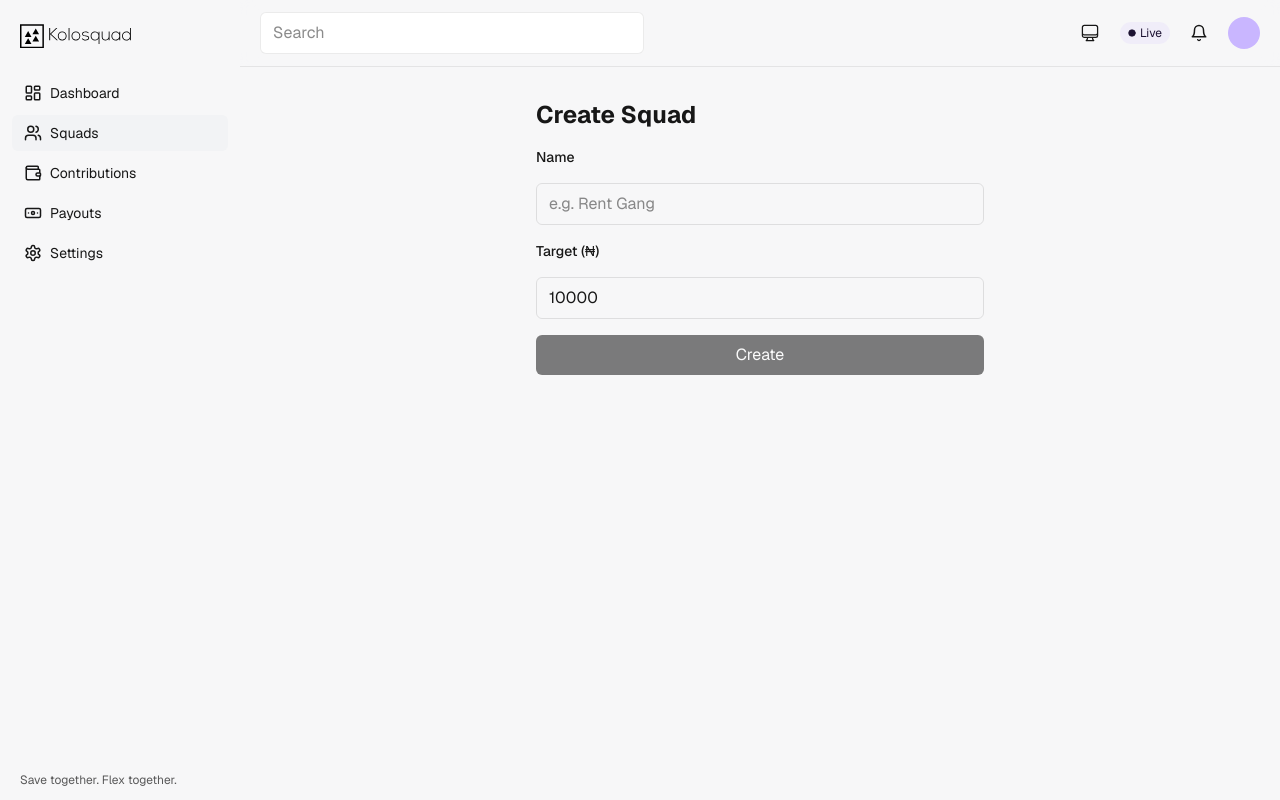
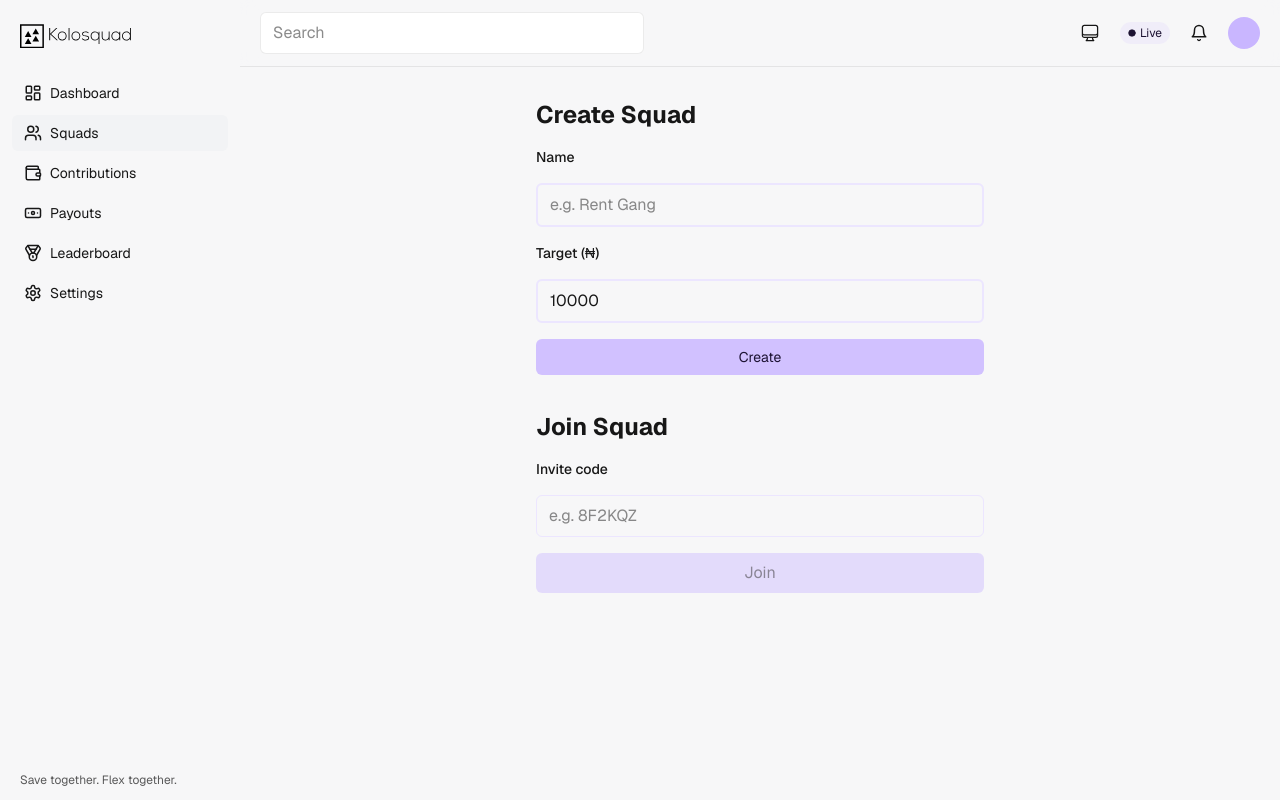
Before and after one commit to Derin-09/KoloSquad, a Next.js app: page /squads/new in a window 1280 px wide. Built offline with nearby package versions, Linux system fonts and the light colour scheme; no server answers.

Commit message:
refactor: adjusting code

```diff
--- a/app/(app)/contributions/page.tsx
+++ b/app/(app)/contributions/page.tsx
@@ -15,7 +15,7 @@ export default function ContributionsPage() {
           <span className="badge-soft">Last 30 days</span>
         </div>
         <div className="text-sm opacity-70">
-          No contributions yet. When you start contributing to a squad, they&apos;ll show up here.
+          No contributions yet. When you start contributing to a squad, they&apos;ll show up here. <span> <a href="/contribute" className=" text-[color:var(--accent)] hover:brightness-95 text-sm">Contribute</a></span>
         </div>
       </section>
 
--- a/app/(app)/squads/new/page.tsx
+++ b/app/(app)/squads/new/page.tsx
@@ -3,6 +3,7 @@
 import { useState } from "react";
 import { supabase } from "@/lib/supabase/client";
 import { useRouter } from "next/navigation";
+import JoinSquadPage from "../join/page";
 
 export default function NewSquadPage() {
   const router = useRouter();
@@ -14,6 +15,8 @@ export default function NewSquadPage() {
   const createSquad = async () => {
     setError(null);
     setLoading(true);
+    console.log('name is ' + name)
+    console.log('User:', (await supabase.auth.getUser()).data.user)
     try {
       const { data: auth } = await supabase.auth.getUser();
       if (!auth.user) throw new Error("Sign in required");
@@ -39,7 +42,9 @@ export default function NewSquadPage() {
 
       <label className="block text-sm font-medium">Name</label>
       <input
-        className="w-full rounded-md border border-black/10 dark:border-white/15 bg-transparent px-3 py-2"
+        // className="w-full rounded-md border border-black/10 dark:border-white/15 bg-transparent px-3 py-2"
+
+        className="w-full rounded-md border-2 border-[color:var(--accent-input)] focus:border-[color:var(--accent-input-focus)] outline-none px-3 py-2 transition-colors"
         value={name}
         onChange={(e) => setName(e.target.value)}
         placeholder="e.g. Rent Gang"
@@ -48,7 +53,9 @@ export default function NewSquadPage() {
       <label className="block text-sm font-medium">Target (₦)</label>
       <input
         type="number"
-        className="w-full rounded-md border border-black/10 dark:border-white/15 bg-transparent px-3 py-2"
+        // className="w-full rounded-md border border-black/10 dark:border-white/15 bg-transparent px-3 py-2"
+
+        className="w-full rounded-md border-2 border-[color:var(--accent-input)] focus:border-[color:var(--accent-input-focus)] outline-none px-3 py-2 transition-colors"
         value={target}
         onChange={(e) => setTarget(Number(e.target.value))}
       />
@@ -56,12 +63,18 @@ export default function NewSquadPage() {
       <button
         onClick={createSquad}
         disabled={loading || !name || target <= 0}
-        className="w-full rounded-md bg-black text-white dark:bg-white dark:text-black px-3 py-2 disabled:opacity-50"
+        // className="w-full rounded-md bg-black text-white dark:bg-white dark:text-black px-3 py-2 disabled:opacity-50"
+        className="w-full rounded-md bg-[color:var(--accent-button)] text-[color:var(--accent-foreground)] px-3 py-2 hover:brightness-95 text-sm"
       >
         {loading ? "Creating..." : "Create"}
       </button>
 
       {error && <p className="text-sm text-red-600 dark:text-red-400">{error}</p>}
+
+
+      <div className="pt-5">
+        <JoinSquadPage />
+      </div>
     </main>
   );
 }
--- a/components/layout/Sidebar.tsx
+++ b/components/layout/Sidebar.tsx
@@ -2,7 +2,7 @@
 
 import Link from "next/link";
 import { usePathname } from "next/navigation";
-import { LayoutDashboard, Users, Wallet, Banknote, Settings } from "lucide-react";
+import { LayoutDashboard, Users, Wallet, Banknote, Settings, Medal } from "lucide-react";
 import { clsx } from "clsx";
 import { Logo } from "@/components/Logo";
 
@@ -11,6 +11,7 @@ const nav = [
   { href: "/squads/new", label: "Squads", icon: Users },
   { href: "/contributions", label: "Contributions", icon: Wallet },
   { href: "/payouts", label: "Payouts", icon: Banknote },
+  { href: "/leaderboard", label: "Leaderboard", icon: Medal },
   { href: "/settings", label: "Settings", icon: Settings },
 ];
 
--- a/components/marketing/Navbar.tsx
+++ b/components/marketing/Navbar.tsx
@@ -55,14 +55,14 @@ export default function MarketingNavbar() {
           >
             FAQs
           </motion.a>
-          <motion.a
+          {/* <motion.a
             className="opacity-80 hover:opacity-100 transition-opacity"
             href="/leaderboard"
             whileHover={{ y: -2 }}
             transition={{ duration: 0.2 }}
           >
             Leaderboard
-          </motion.a>
+          </motion.a> */}
         </motion.div>
 
         <motion.div
--- a/lib/supabase/client.ts
+++ b/lib/supabase/client.ts
@@ -4,8 +4,29 @@ const supabaseUrl = process.env.NEXT_PUBLIC_SUPABASE_URL!;
 const supabaseAnonKey = process.env.NEXT_PUBLIC_SUPABASE_ANON_KEY!;
 
 if (!supabaseUrl || !supabaseAnonKey) {
-  // eslint-disable-next-line no-console
   console.warn("Supabase env vars are missing. Set NEXT_PUBLIC_SUPABASE_URL and NEXT_PUBLIC_SUPABASE_ANON_KEY.");
 }
 
-export const supabase = createClient(supabaseUrl, supabaseAnonKey);
+export const supabase = createClient(supabaseUrl, supabaseAnonKey, {
+  auth: {
+    persistSession: true,
+    autoRefreshToken: true,
+  },
+});
+
+
+
+
+
+
+// import { createClient } from "@supabase/supabase-js";
+
+// const supabaseUrl = process.env.NEXT_PUBLIC_SUPABASE_URL!;
+// const supabaseAnonKey = process.env.NEXT_PUBLIC_SUPABASE_ANON_KEY!;
+
+// if (!supabaseUrl || !supabaseAnonKey) {
+//   // eslint-disable-next-line no-console
+//   console.warn("Supabase env vars are missing. Set NEXT_PUBLIC_SUPABASE_URL and NEXT_PUBLIC_SUPABASE_ANON_KEY.");
+// }
+
+// export const supabase = createClient(supabaseUrl, supabaseAnonKey);
```
